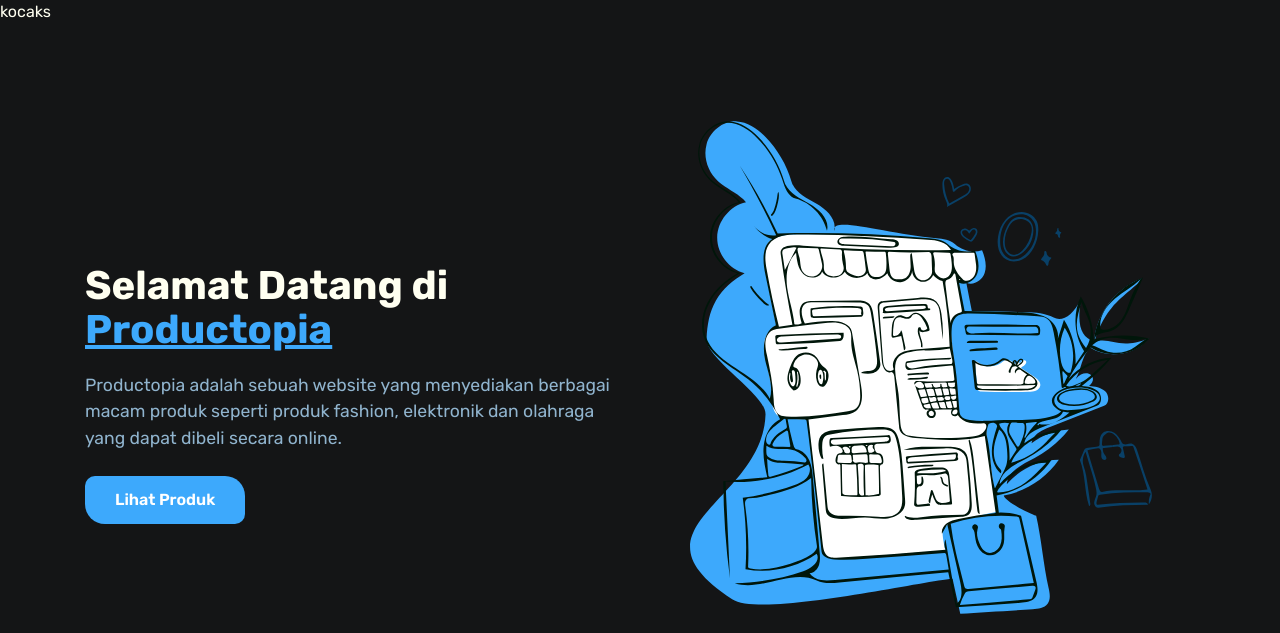
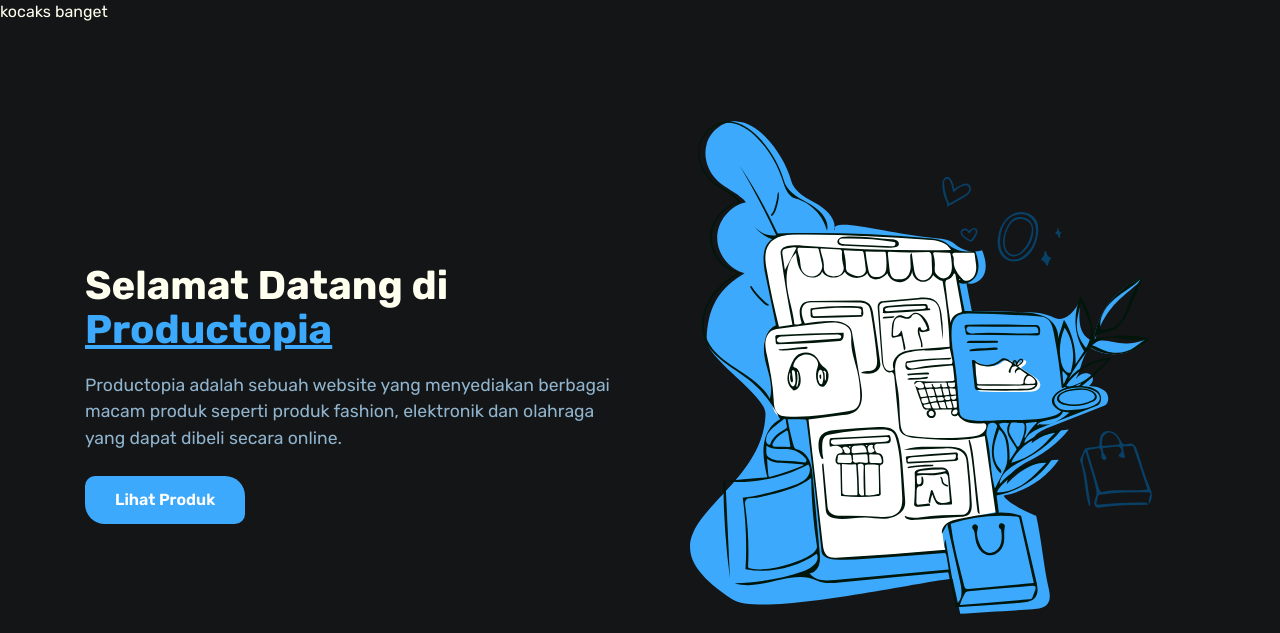
Before and after one commit to fahrianggara/productopia, a PHP site: page /index.php in a window 1280 px wide. Shown: the part 70-703 px from the top of the page. Run offline with PHP 8.4, Linux system fonts and the light colour scheme.

Commit message:
udah bisa yes

```diff
--- a/index.php
+++ b/index.php
@@ -20,6 +20,7 @@
 
     <main id="main">
         kocaks
+        banget
         <?php
             if (isset($_GET['page'])) {
                 $page = $_GET['page'];
```
